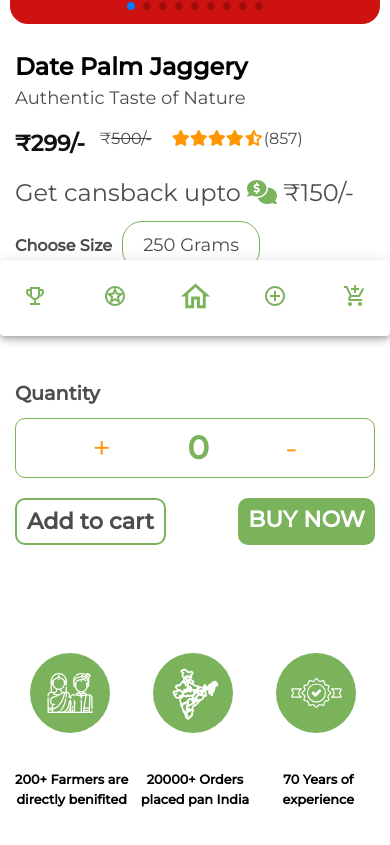
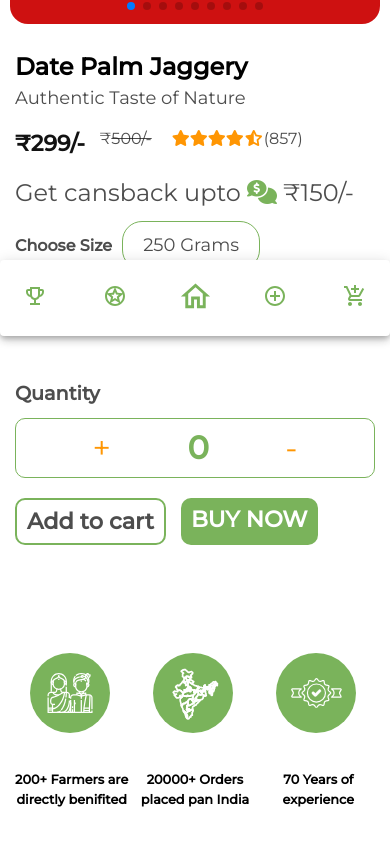
Before and after one commit to Tuhin1904/tuhin-grambahar, a React (Create React App) app: page / in a window 390 px wide. Shown: the part 508-1353 px from the top of the page. Built offline with nearby package versions, Linux system fonts and the light colour scheme.

Commit message:
Update HomeProduct.css

```diff
--- a/src/components/HomeProduct/HomeProduct.css
+++ b/src/components/HomeProduct/HomeProduct.css
@@ -292,7 +292,7 @@
         /* background-color: #7ab35b; */
         display: flex;
         flex-direction: row;
-        justify-content: space-between;
+        /* justify-content: space-between; */
     }
     .buy-now-btn{
         border-radius: 10px;
@@ -308,5 +308,6 @@
         font-size: 1.4rem;
         border: 2px solid #7ab35b;
         font-weight: bold;
+        margin-right: 15px;
     }
 }
```
